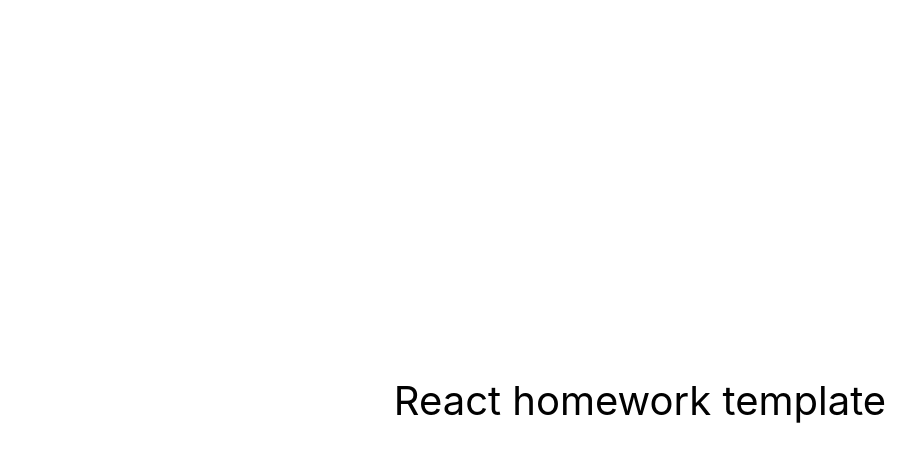
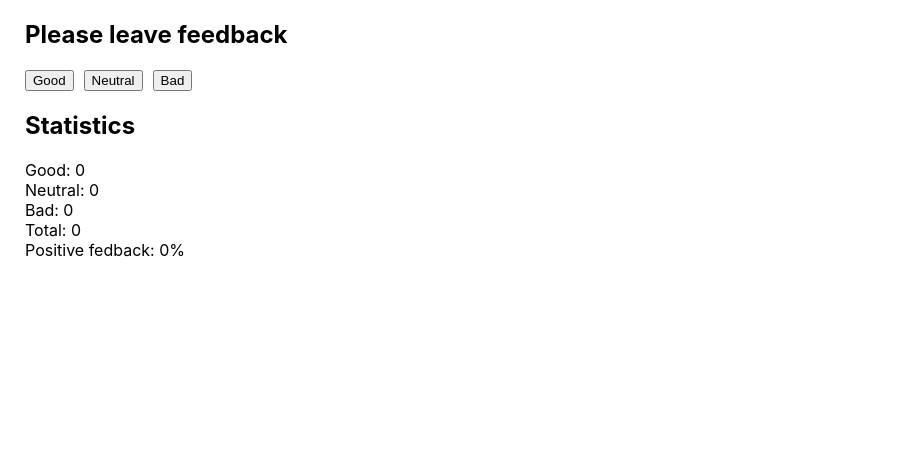
Before and after one commit to Andrii-Pershko/goit-react-hw-02-feedback, a React (Create React App) app: page / in a window 1280 px wide. Shown: the top 462 px of the page, without its empty margins (0-922 px from the left). Built offline with nearby package versions, Linux system fonts and the light colour scheme.

Commit message:
hw2part1#3

```diff
--- a/src/components/App.jsx
+++ b/src/components/App.jsx
@@ -1,16 +1,65 @@
-export const App = () => {
-  return (
-    <div
-      style={{
-        height: '100vh',
-        display: 'flex',
-        justifyContent: 'center',
-        alignItems: 'center',
-        fontSize: 40,
-        color: '#010101'
-      }}
-    >
-      React homework template
-    </div>
-  );
-};
+import React, { Component } from "react";
+import css from './app.module.css'
+
+export class App extends Component {
+  state = {
+    good: 0,
+    neutral: 0,
+    bad: 0
+  };
+
+  addFeedbackPointGood = () => {
+    this.setState(state => ({
+      good: state.good + 1
+    }))
+  };
+
+  addFeedbackPointNeutral = () => {
+    this.setState(state => ({
+      neutral: state.neutral + 1
+    }))
+  };
+
+  addFeedbackPointBad = () => {
+    this.setState(state => ({
+      bad: state.bad + 1
+    }))
+  };
+
+  totalFeedbacl = () => {
+    const total = this.setState(state => ({
+      good: state.good + 1
+    }));
+    return total
+
+  }
+
+
+
+  render() {
+    const { good, neutral, bad } = this.state;
+    const total = good + bad + neutral;
+    return (
+      <>
+        <h2>Please leave feedback</h2>
+        <div style={css.div}>
+          <button type="button" onClick={this.addFeedbackPointGood}>Good</button>
+          <button type="button" onClick={this.addFeedbackPointNeutral}>Neutral</button>
+          <button type="button" onClick={this.addFeedbackPointBad}>Bad</button>
+        </div>
+        <h2>Statistics</h2>
+
+        <ul>
+          <li>Good: {this.state.good }</li>
+          <li>Neutral: {this.state.neutral}</li>
+          <li>Bad: {this.state.bad}</li>
+          <li>Total: {total}</li>
+          <li>Positive fedback: { total ? (good * 100 / total).toFixed()  : 0 }%</li>
+        </ul>
+
+
+
+      </>
+    )
+  }
+}
--- /dev/null
+++ b/src/components/app.module.css
@@ -0,0 +1,3 @@
+div>button:not(:last-child) {
+    margin-right: 10px;
+}
--- a/src/index.css
+++ b/src/index.css
@@ -1,4 +1,5 @@
-@import-normalize; /* bring in normalize.css styles */
+@import-normalize;
+/* bring in normalize.css styles */
 
 body {
   margin: 0;
@@ -13,3 +14,12 @@ code {
   font-family: source-code-pro, Menlo, Monaco, Consolas, 'Courier New',
     monospace;
 }
+
+ul {
+  list-style: none;
+  padding: 0;
+}
+
+body {
+  padding-left: 25px;
+}
```
Also changed, not shown: src/components/leave-feedback/leave-feedback.js (added), src/components/statistick/statistick.js (added), src/components/statistick/statistick.module.css (added), 1 other file (tests, documents, lock files or other folders).
